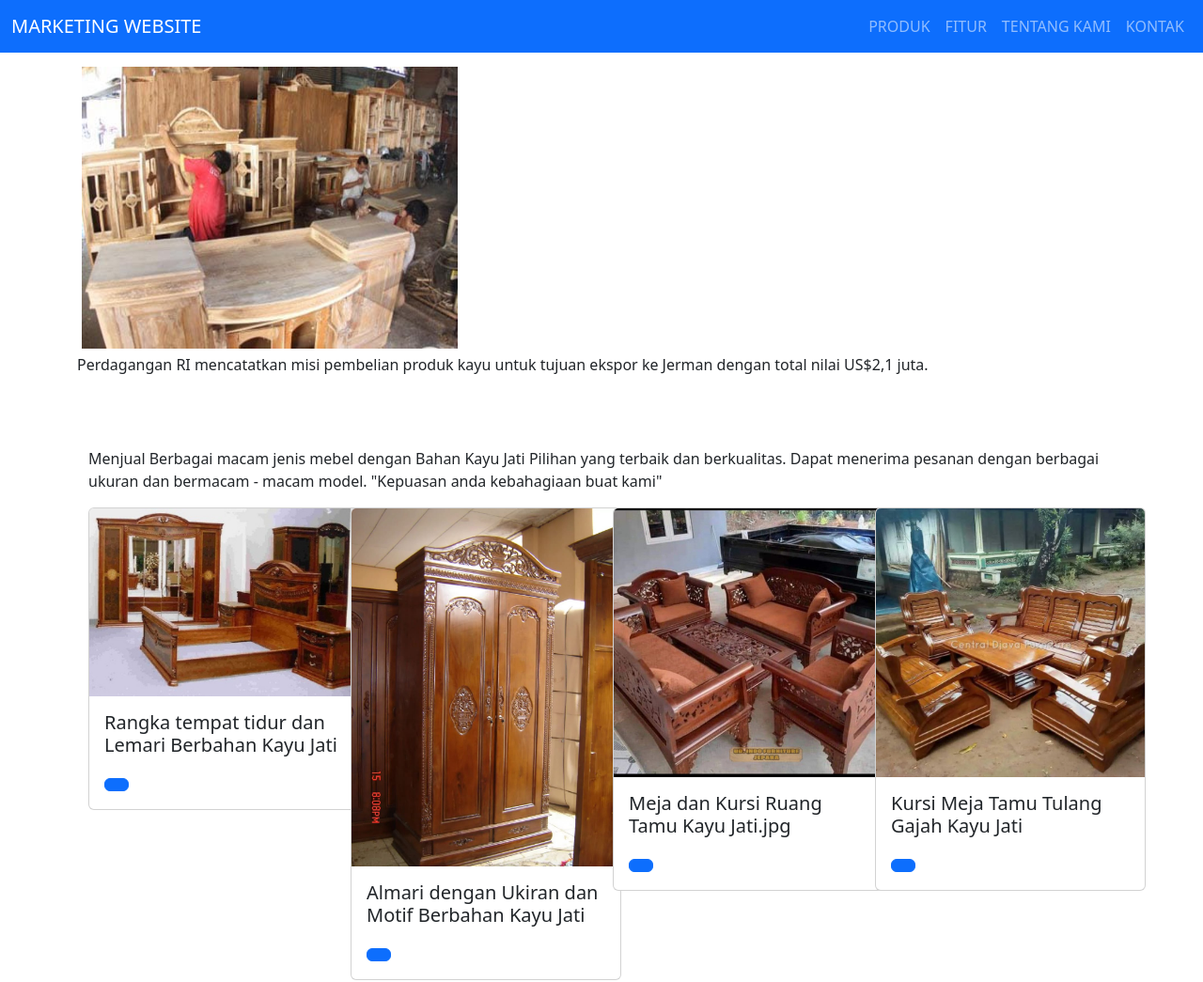
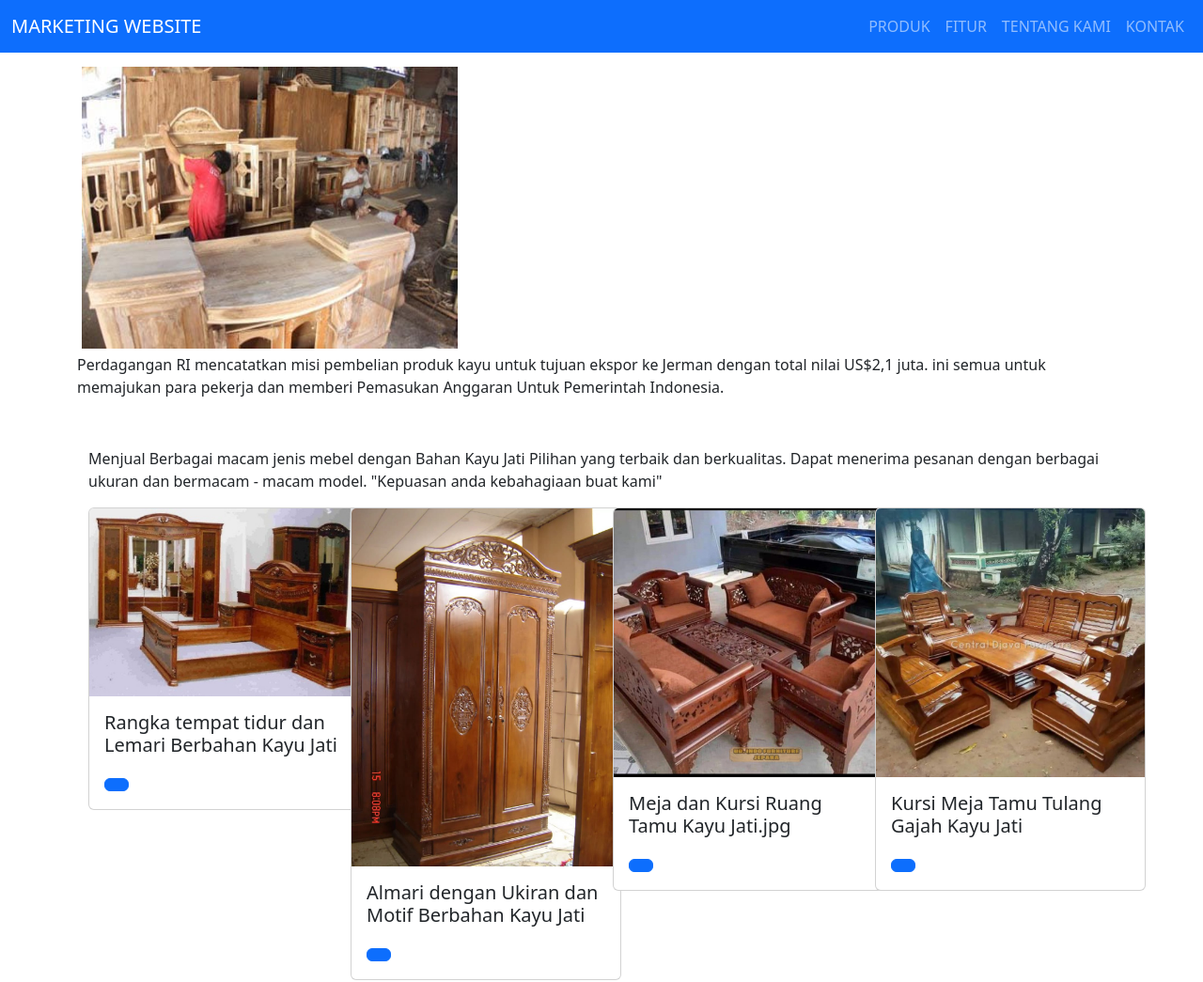
Before and after one commit to afiffaridan/UTS, a plain HTML site: page public/index.html in a window 1280 px wide. Shown: the top 1045 px of the page at 94% size. Drawn offline with nearby package versions, Linux system fonts and the light colour scheme.

Commit message:
Update index.html

```diff
--- a/public/index.html
+++ b/public/index.html
@@ -76,7 +76,7 @@
         <div>
 <img style="margin:5px"
 <img src="WhatsApp Image 2022-11-05 at 21.43.07.jpeg" width="400" height="300"/><br>Perdagangan RI mencatatkan misi pembelian produk kayu untuk
-      tujuan ekspor ke Jerman dengan total nilai US$2,1 juta.
+      tujuan ekspor ke Jerman dengan total nilai US$2,1 juta. ini semua untuk memajukan para pekerja dan memberi Pemasukan Anggaran Untuk Pemerintah Indonesia.
 
 
 
```
